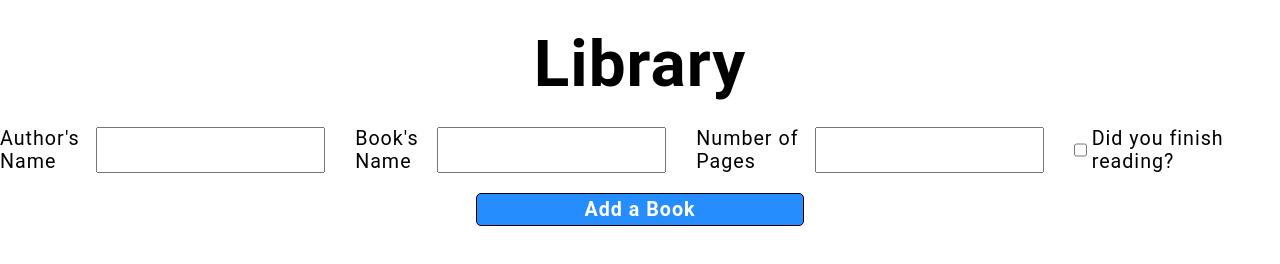
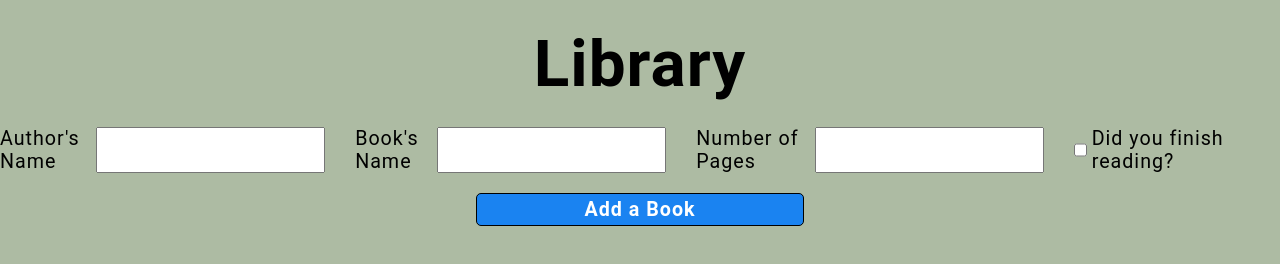
Before and after one commit to sujith2903/Library, a website: page index.html in a window 1280 px wide. Drawn offline with Linux system fonts and the light colour scheme.

Commit message:
Update background styling

```diff
--- a/javascript.js
+++ b/javascript.js
@@ -14,7 +14,7 @@ addBook.addEventListener('click', addBookToLibrary)
 function addBookToLibrary(event) {
 
     if (authorName.value != '' && bookName.value != '' && numberOfPages.value != '') {
-        let myBook = new book(authorName.value, bookName.value, numberOfPages.value, read)
+        let myBook = new book(authorName.value, bookName.value, numberOfPages.value,read)
         myLibrary.push(myBook)
 
         displayBook();
--- a/style.css
+++ b/style.css
@@ -11,7 +11,7 @@ body{
     flex-direction: column;
     justify-content: center;
     align-items: center;
-    background-color: rgb(255, 255, 255);
+    background-color: rgb(173, 187, 163);
 }
 
 h1{
```
